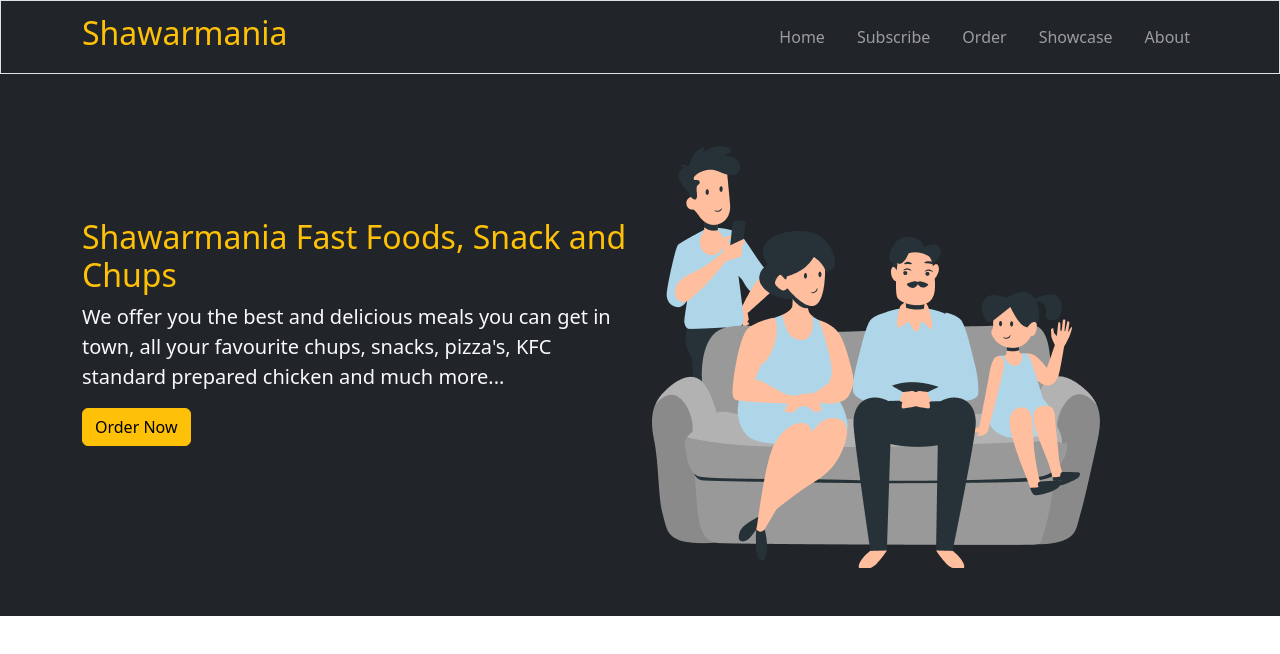
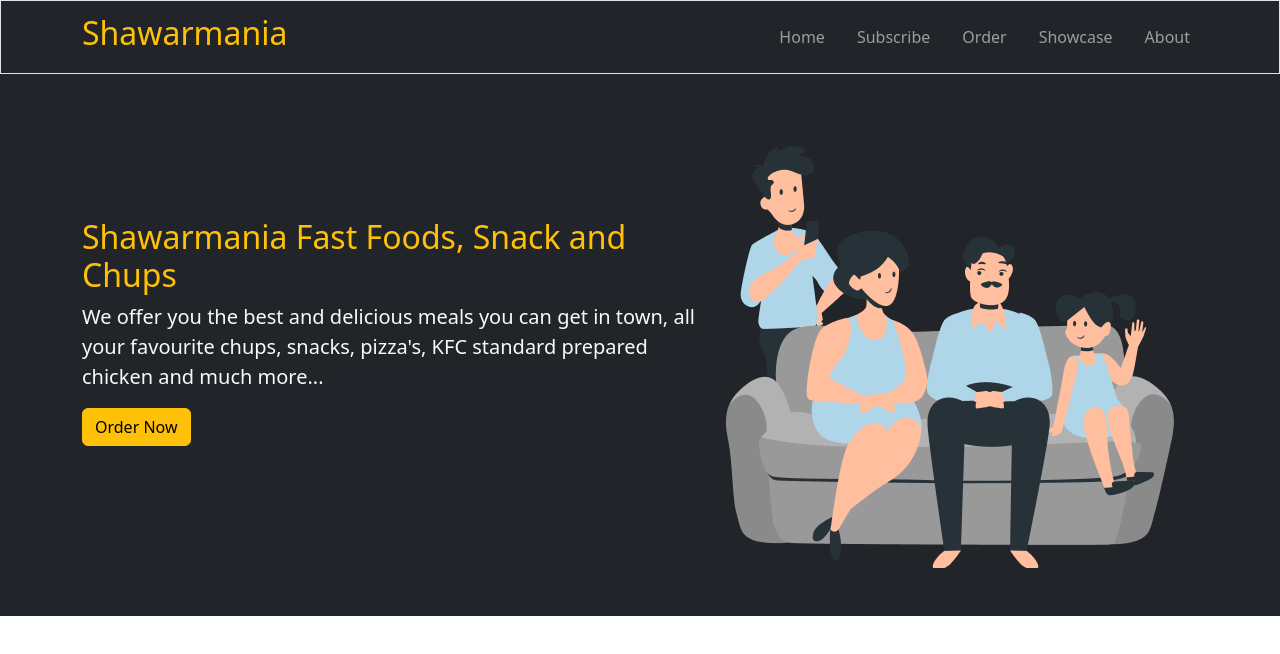
Before and after one commit to Officialibn1/Shawarmania, a React (Create React App) app: page / in a window 1280 px wide. Shown: the top 654 px of the page. Built offline with nearby package versions, Linux system fonts and the light colour scheme.

Commit message:
adjusted header component classnames

```diff
--- a/src/Components/Header.jsx
+++ b/src/Components/Header.jsx
@@ -4,8 +4,8 @@ const Header = () => {
     return (
         <section className='p-5 bg-dark text-light' id='#home'>
             <div className="container mt-5">
-                <div className="row align-items-center justify-content-center">
-                    <div className="text-md-start text-sm-center col-md-6">
+                <div className="d-lg-flex align-items-center justify-content-center">
+                    <div className="text-md-start text-sm-center ">
                         <h2 className='text-warning'>Shawarmania Fast Foods, Snack and Chups</h2>
                         <p className="lead">
                             We offer you the best and delicious meals you can get in town, all your favourite chups, snacks, pizza's, KFC standard prepared chicken and much more...
@@ -14,8 +14,8 @@ const Header = () => {
                             Order Now
                         </button>
                     </div>
-                    <div className='col-md-6'>
-                        <img src="./images/mockup1.png" alt="" className="img img-fluid mt-md-5 mx-auto" />
+                    <div className='container d-flex align-items-center justify-content-center'>
+                        <img src="./images/mockup1.png" alt="" className="img img-fluid mt-md-5" />
                     </div>
                 </div>
             </div>
```
